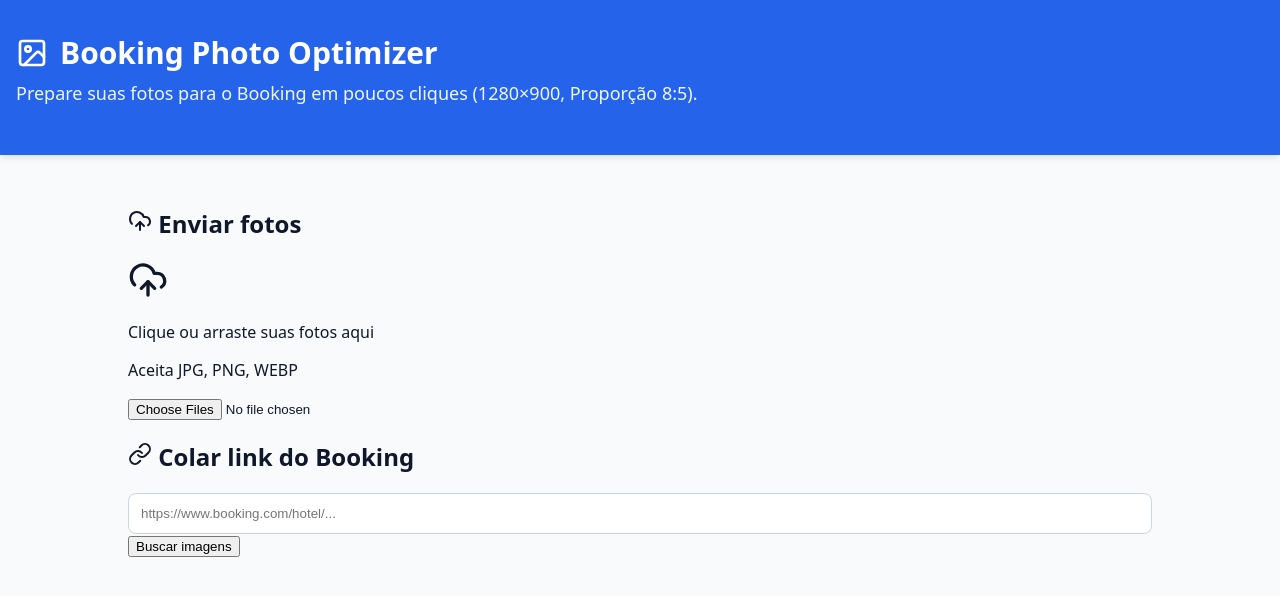
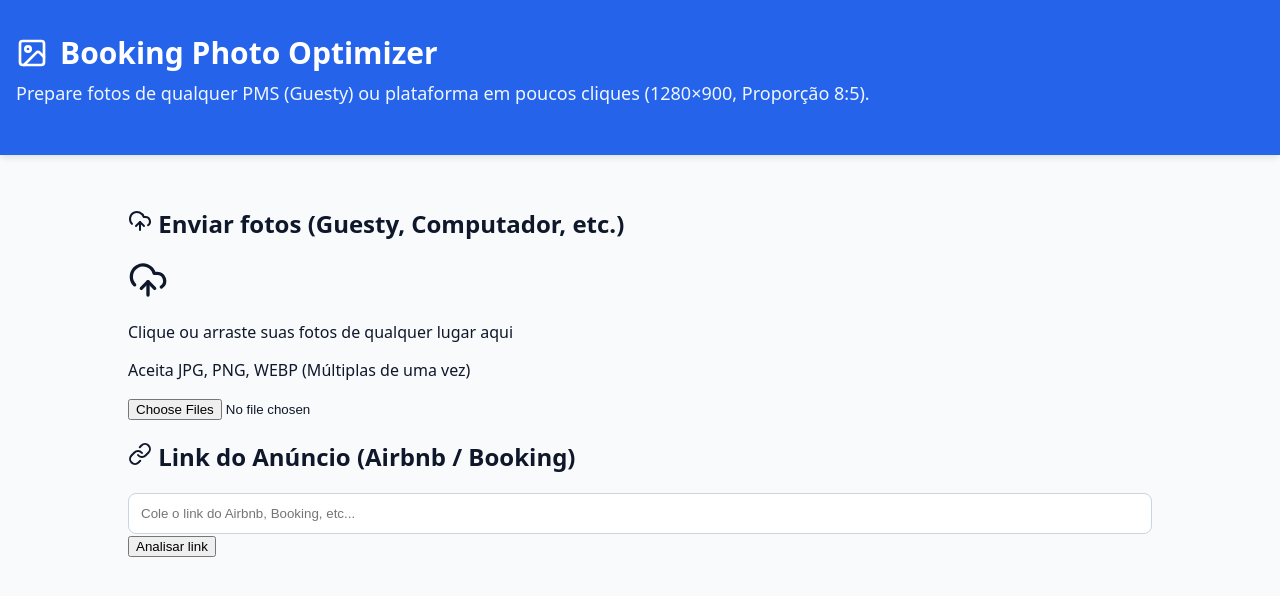
Before and after one commit to vyctorods/booking-photo-optimizer, a React (Vite) app: page / in a window 1280 px wide. Shown: the top 596 px of the page. Built offline with nearby package versions, Linux system fonts and the light colour scheme.

Commit message:
Enhance image upload handling and UI text
Updated UI text and improved file handling for image uploads. Enhanced error messages for URL imports and added functionality to clear all photos.

```diff
--- a/src/App.jsx
+++ b/src/App.jsx
@@ -1,9 +1,8 @@
 import React, { useState, useRef } from 'react';
-import { UploadCloud, Link as LinkIcon, Image as ImageIcon, Download, CheckCircle, AlertCircle, X } from 'lucide-react';
+import { UploadCloud, Link as LinkIcon, Image as ImageIcon, Download, CheckCircle, AlertCircle, X, Trash2, Layers } from 'lucide-react';
 import JSZip from 'jszip';
 import { saveAs } from 'file-saver';
 
-// Função de processamento integrada para evitar erros de arquivos separados
 const processImage = (file, mode = 'auto') => {
   return new Promise((resolve) => {
     const reader = new FileReader();
@@ -61,7 +60,7 @@
         }
 
         const dataUrl = canvas.toDataURL('image/jpeg', 0.95);
-        const safeName = file.name ? file.name.replace(/\.[^/.]+$/, "") : `booking-foto-${Math.floor(Math.random()*1000)}`;
+        const safeName = file.name ? file.name.replace(/\.[^/.]+$/, "") : `foto-${Math.floor(Math.random()*1000)}`;
 
         resolve({
           id: Math.random().toString(36).substr(2, 9),
@@ -102,7 +101,7 @@
   const fileInputRef = useRef(null);
 
   const handleFileUpload = async (event) => {
-    const files = Array.from(event.target.files);
+    const files = Array.from(event.target.files).filter(f => f.type.startsWith('image/'));
     if (!files.length) return;
     await processFiles(files);
   };
@@ -127,16 +126,19 @@
   };
 
   const handleUrlImport = async () => {
-    if (!urlInput.includes('booking.com')) {
-      setUrlError('Por favor, insira um link válido da Booking.com');
+    if (!urlInput.trim()) {
+      setUrlError('Por favor, insira um link válido (Airbnb, Booking, etc.)');
       return;
     }
     setUrlError('');
     try {
-      const response = await fetch(urlInput);
+      const response = /airbnb|booking/.test(urlInput.toLowerCase())
+        ? await fetch(urlInput).catch(() => ({ ok: false }))
+        : { ok: false };
+
       if (!response.ok) throw new Error('Bloqueado');
     } catch (error) {
-      setUrlError('O Booking bloqueia a extração automática de fotos por questões de segurança (CORS/Robots). Por favor, faça o upload manual das suas fotos abaixo.');
+      setUrlError('Plataformas como Airbnb e Booking bloqueiam extração direta de links por segurança (CORS). Por favor, arraste ou faça o upload das imagens baixadas da Guesty ou do anúncio abaixo.');
     }
   };
 
@@ -148,15 +150,21 @@
     const zip = new JSZip();
     photos.forEach((photo, index) => {
       const blob = dataURLtoBlob(photo.processedUrl);
-      const filename = `booking-${String(index + 1).padStart(2, '0')}.jpg`;
+      const filename = `foto-${String(index + 1).padStart(2, '0')}.jpg`;
       zip.file(filename, blob);
     });
     const content = await zip.generateAsync({ type: 'blob' });
-    saveAs(content, 'fotos-booking-prontas.zip');
+    saveAs(content, 'fotos-otimizadas-lote.zip');
   };
 
   const removePhoto = (id) => {
     setPhotos(photos.filter(p => p.id !== id));
+  };
+
+  const clearAllPhotos = () => {
+    if (window.confirm('Deseja realmente remover todas as imagens da lista?')) {
+      setPhotos([]);
+    }
   };
 
   const changeMode = async (mode) => {
@@ -171,20 +179,29 @@
   return (
     <div className="min-h-screen bg-slate-50 font-sans pb-20">
       <header className="bg-blue-600 text-white py-8 px-4 shadow-md">
-        <div className="max-w-5xl mx-auto">
+        <div className="max-w-5xl mx-auto flex flex-col md:flex-row justify-between items-start md:items-center gap-4">
+          <div>
             <h1 className="text-3xl font-bold flex items-center gap-3">
               <ImageIcon size={32} />
               Booking Photo Optimizer
             </h1>
-          <p className="mt-2 text-blue-100 text-lg">Prepare suas fotos para o Booking em poucos cliques (1280×900, Proporção 8:5).</p>
+            <p className="mt-2 text-blue-100 text-lg">Prepare fotos de qualquer PMS (Guesty) ou plataforma em poucos cliques (1280×900, Proporção 8:5).</p>
+          </div>
+          {photos.length > 0 && (
+            <div className="bg-blue-700/60 px-4 py-2 rounded-xl border border-blue-400/30 flex items-center gap-2 text-white font-medium">
+              <Layers size={20} />
+              <span>{photos.length} {photos.length === 1 ? 'imagem selecionada' : 'imagens selecionadas'}</span>
+            </div>
+          )}
         </div>
       </header>
+
       <main className="max-w-5xl mx-auto px-4 mt-8 space-y-8">
         <div className="bg-white rounded-xl shadow-sm border border-slate-200 p-6">
           <div className="grid md:grid-cols-2 gap-8">
             <div>
               <h2 className="text-lg font-semibold mb-4 flex items-center gap-2">
-                <UploadCloud className="text-blue-500"/> Enviar fotos
+                <UploadCloud className="text-blue-500"/> Enviar fotos (Guesty, Computador, etc.)
               </h2>
               <div
                 onDragOver={(e) => e.preventDefault()}
@@ -193,20 +210,27 @@
                 className="border-2 border-dashed border-slate-300 rounded-lg p-10 flex flex-col items-center justify-center text-center cursor-pointer hover:bg-slate-50 transition-colors"
               >
                 <UploadCloud size={40} className="text-slate-400 mb-3" />
-                <p className="font-medium text-slate-700">Clique ou arraste suas fotos aqui</p>
-                <p className="text-sm text-slate-500 mt-1">Aceita JPG, PNG, WEBP</p>
+                <p className="font-medium text-slate-700">Clique ou arraste suas fotos de qualquer lugar aqui</p>
+                <p className="text-sm text-slate-500 mt-1">Aceita JPG, PNG, WEBP (Múltiplas de uma vez)</p>
                 <input type="file" multiple accept="image/jpeg, image/png, image/webp" className="hidden" ref={fileInputRef} onChange={handleFileUpload} />
               </div>
             </div>
+
             <div>
               <h2 className="text-lg font-semibold mb-4 flex items-center gap-2">
-                <LinkIcon className="text-blue-500"/> Colar link do Booking
+                <LinkIcon className="text-blue-500"/> Link do Anúncio (Airbnb / Booking)
               </h2>
               <div className="flex flex-col gap-3">
-                <input type="url" placeholder="https://www.booking.com/hotel/..." className="w-full px-4 py-3 border border-slate-300 rounded-lg focus:ring-2 focus:ring-blue-500 outline-none" value={urlInput} onChange={(e) => setUrlInput(e.target.value)} />
-                <button onClick={handleUrlImport} className="bg-slate-800 text-white font-medium py-3 rounded-lg hover:bg-slate-700 transition">Buscar imagens</button>
+                <input
+                  type="url"
+                  placeholder="Cole o link do Airbnb, Booking, etc..."
+                  className="w-full px-4 py-3 border border-slate-300 rounded-lg focus:ring-2 focus:ring-blue-500 outline-none"
+                  value={urlInput}
+                  onChange={(e) => setUrlInput(e.target.value)}
+                />
+                <button onClick={handleUrlImport} className="bg-slate-800 text-white font-medium py-3 rounded-lg hover:bg-slate-700 transition">Analisar link</button>
                 {urlError && (
-                  <div className="mt-2 p-3 bg-red-50 text-red-700 text-sm rounded-lg flex gap-2 items-start">
+                  <div className="mt-2 p-3 bg-amber-50 text-amber-800 text-sm rounded-lg flex gap-2 items-start border border-amber-200">
                     <AlertCircle size={18} className="shrink-0 mt-0.5" />
                     <p>{urlError}</p>
                   </div>
@@ -215,21 +239,30 @@
             </div>
           </div>
         </div>
+
         {photos.length > 0 && (
-          <div className="flex flex-wrap items-center justify-between bg-white p-4 rounded-xl shadow-sm border border-slate-200">
-            <div className="flex items-center gap-4">
+          <div className="flex flex-wrap items-center justify-between bg-white p-4 rounded-xl shadow-sm border border-slate-200 gap-4">
+            <div className="flex flex-wrap items-center gap-4">
               <span className="font-semibold text-slate-700">Modo de enquadramento:</span>
               <div className="flex bg-slate-100 p-1 rounded-lg">
                 <button onClick={() => changeMode('auto')} className={`px-4 py-2 rounded-md text-sm font-medium transition-colors ${processingMode === 'auto' ? 'bg-white shadow text-blue-600' : 'text-slate-600 hover:text-slate-900'}`}>Automático (Crop Inteligente)</button>
                 <button onClick={() => changeMode('nocrop')} className={`px-4 py-2 rounded-md text-sm font-medium transition-colors ${processingMode === 'nocrop' ? 'bg-white shadow text-blue-600' : 'text-slate-600 hover:text-slate-900'}`}>Sem Crop (Preenchimento)</button>
               </div>
             </div>
-            <button onClick={downloadAllZip} className="bg-green-600 text-white px-6 py-2 rounded-lg font-medium hover:bg-green-700 transition flex items-center gap-2">
+
+            <div className="flex items-center gap-3">
+              <button onClick={clearAllPhotos} className="bg-red-50 text-red-600 px-4 py-2 rounded-lg font-medium hover:bg-red-100 transition flex items-center gap-2 border border-red-200 text-sm">
+                <Trash2 size={16} /> Limpar tudo ({photos.length})
+              </button>
+              <button onClick={downloadAllZip} className="bg-green-600 text-white px-6 py-2 rounded-lg font-medium hover:bg-green-700 transition flex items-center gap-2 shadow-sm">
                 <Download size={18} /> Baixar todas (ZIP)
               </button>
             </div>
+          </div>
         )}
-        {isProcessing && <div className="text-center text-blue-600 font-medium py-4">Processando imagens, aguarde...</div>}
+
+        {isProcessing && <div className="text-center text-blue-600 font-medium py-4">Processando lote de imagens, aguarde...</div>}
+
         <div className="grid md:grid-cols-2 gap-6">
           {photos.map((photo) => (
             <div key={photo.id} className="bg-white rounded-xl shadow-sm border border-slate-200 overflow-hidden flex flex-col">
@@ -239,7 +272,7 @@
                   <img src={photo.originalUrl} alt="Original" className="w-full h-full object-contain p-4 opacity-50" />
                   <span className="absolute text-white font-semibold bg-black/50 px-4 py-2 rounded-full border border-white/20 backdrop-blur-sm">Visualizando Original</span>
                 </div>
-                <button onClick={() => removePhoto(photo.id)} className="absolute top-2 right-2 bg-red-500 text-white p-1.5 rounded-full hover:bg-red-600 transition shadow-sm">
+                <button onClick={() => removePhoto(photo.id)} className="absolute top-2 right-2 bg-red-500 text-white p-1.5 rounded-full hover:bg-red-600 transition shadow-sm" title="Remover esta foto">
                   <X size={16} />
                 </button>
               </div>
```
Lines whose indentation alone changed are shown as unchanged.
